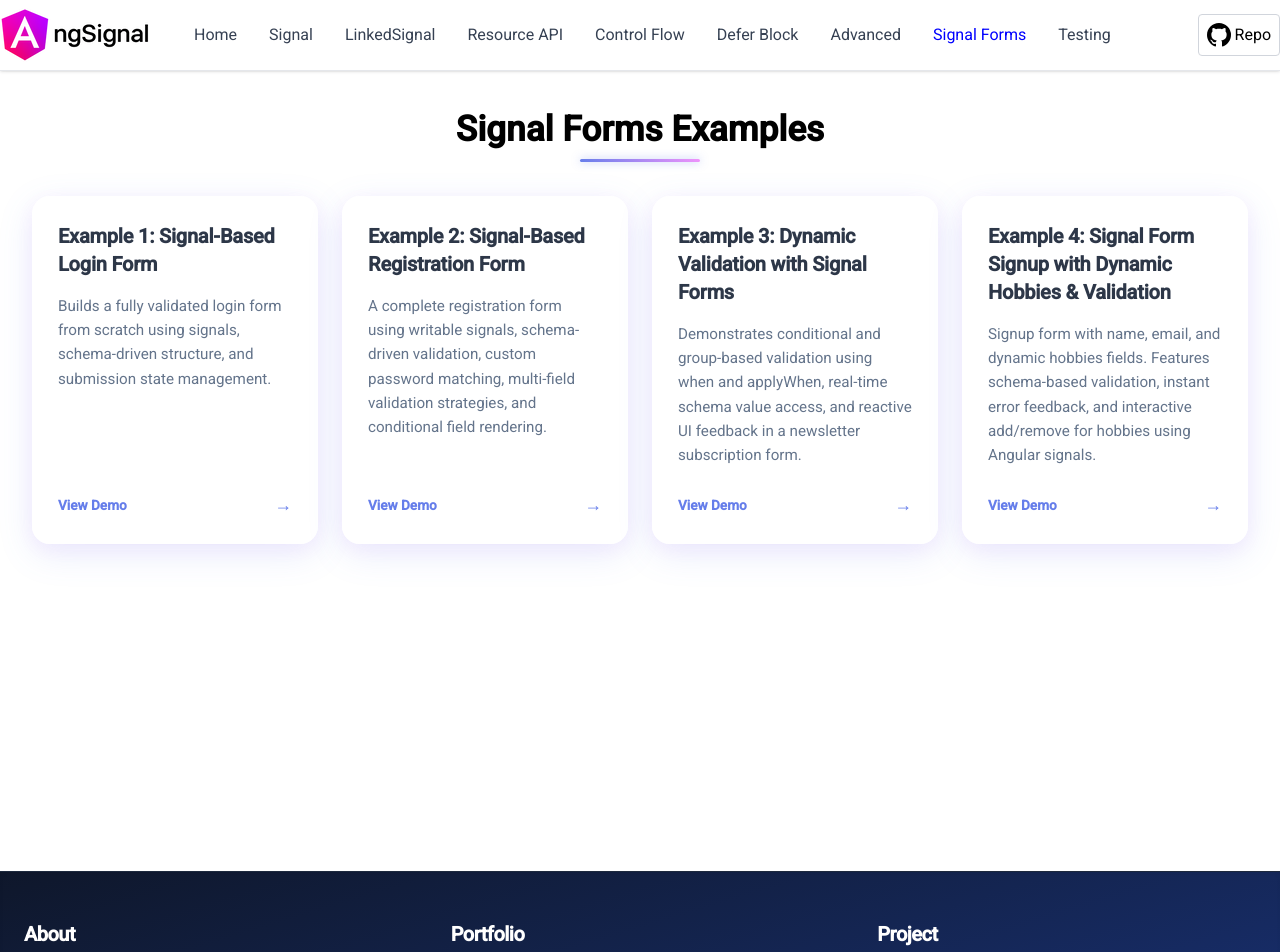
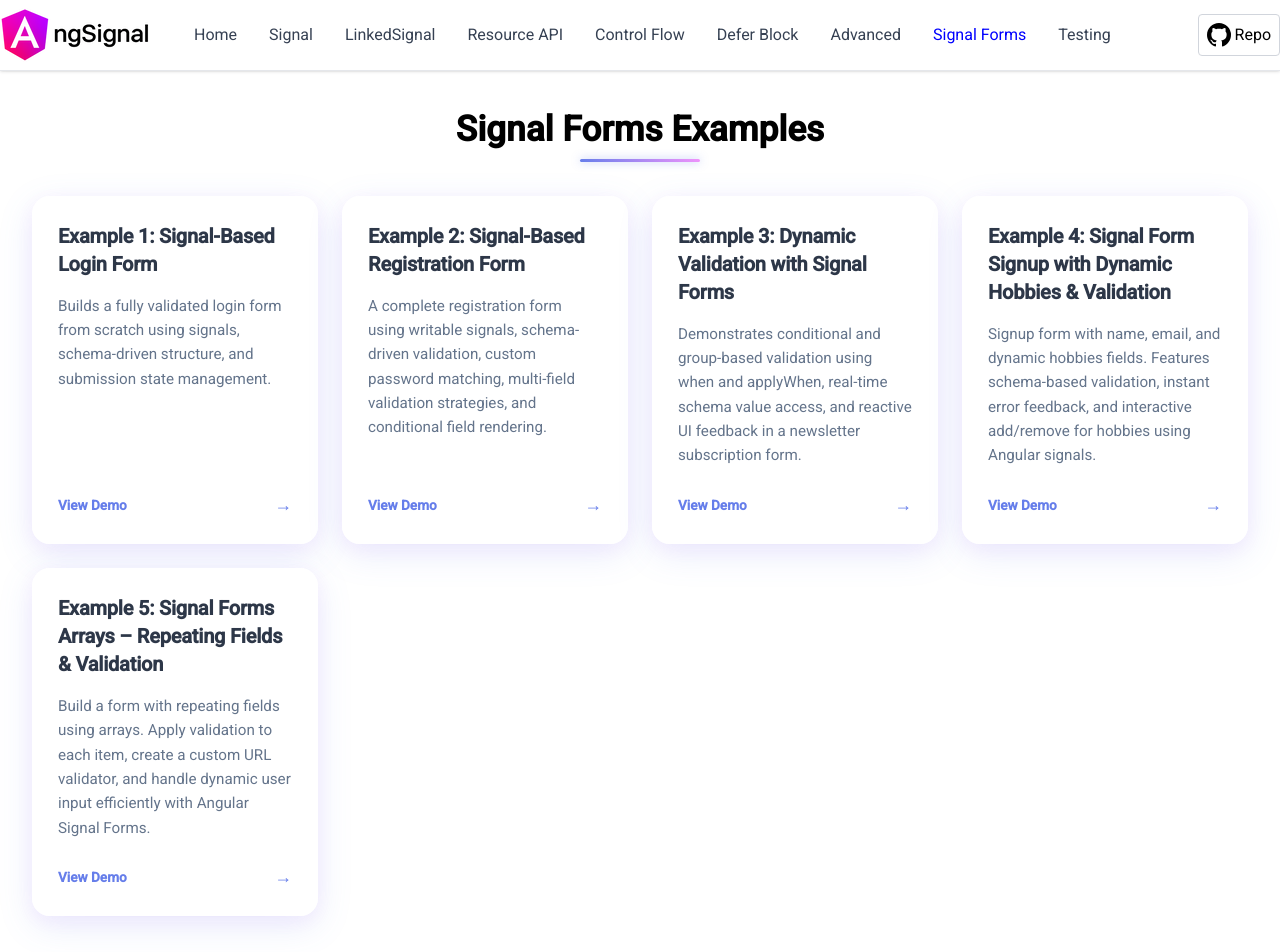
Before and after one commit to drissiOmar98/Angular-Features-Lab, an Angular app: page /signal-forms in a window 1280 px wide. Shown: the top 952 px of the page. Built offline with nearby package versions, Linux system fonts and the light colour scheme.

Commit message:
feat(signal-forms): add Example 5 for array-based repeating fields with validation

```diff
--- a/src/app/examples/signal-forms/example-data/signal-forms-examples.ts
+++ b/src/app/examples/signal-forms/example-data/signal-forms-examples.ts
@@ -22,6 +22,11 @@ export const SIGNAL_FORM_EXAMPLES: ExampleModel[] = [
     content: 'Signup form with name, email, and dynamic hobbies fields. Features schema-based validation, instant error feedback, and interactive add/remove for hobbies using Angular signals.',
     routerLink: '/signal-forms/example4'
   },
+  {
+    title: 'Example 5: Signal Forms Arrays – Repeating Fields & Validation',
+    content: 'Build a form with repeating fields using arrays. Apply validation to each item, create a custom URL validator, and handle dynamic user input efficiently with Angular Signal Forms.',
+    routerLink: '/signal-forms/example5'
+  },
 
 
 ];
--- a/src/app/examples/signal-forms/signal-forms.routes.ts
+++ b/src/app/examples/signal-forms/signal-forms.routes.ts
@@ -22,6 +22,16 @@ const SIGNAL_FORMS_ROUTES: Route[] = [
     loadComponent: () =>
       import('./sf-example3/sf-example3').then(x => x.SfExample3),
   },
+  {
+    path: 'example4',
+    loadComponent: () =>
+      import('./sf-example4/sf-example4').then(x => x.SfExample4),
+  },
+  {
+    path: 'example5',
+    loadComponent: () =>
+      import('./sf-example5/sf-example5').then(x => x.SfExample5),
+  },
 
 
 ];
```
